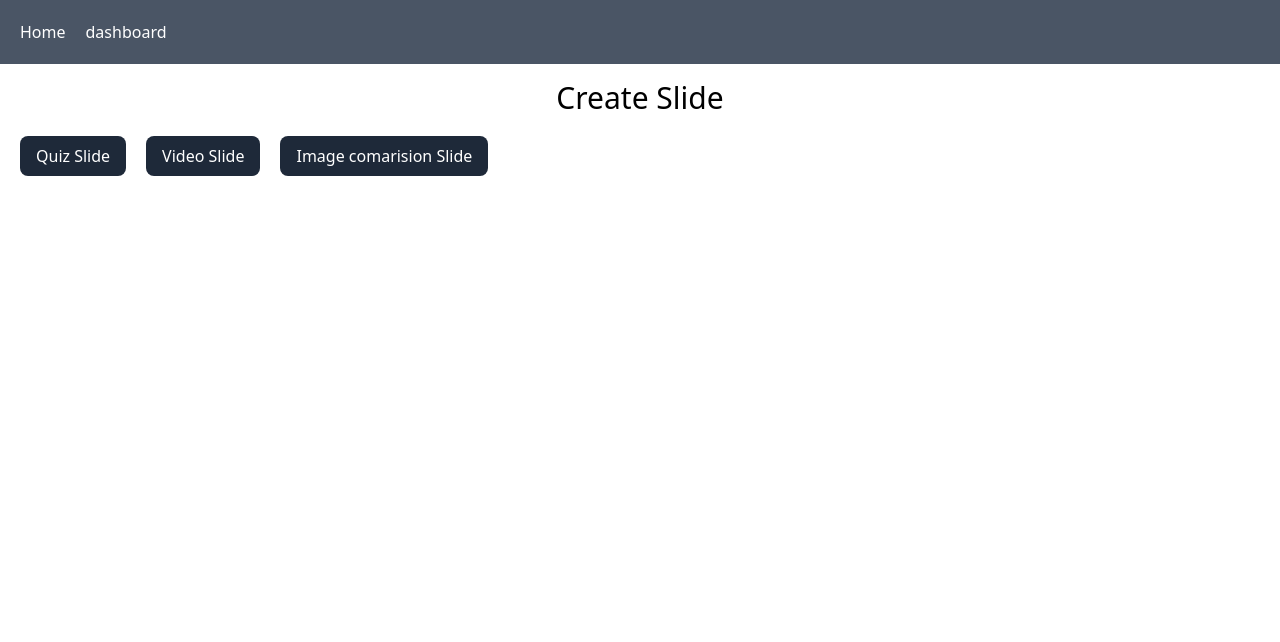
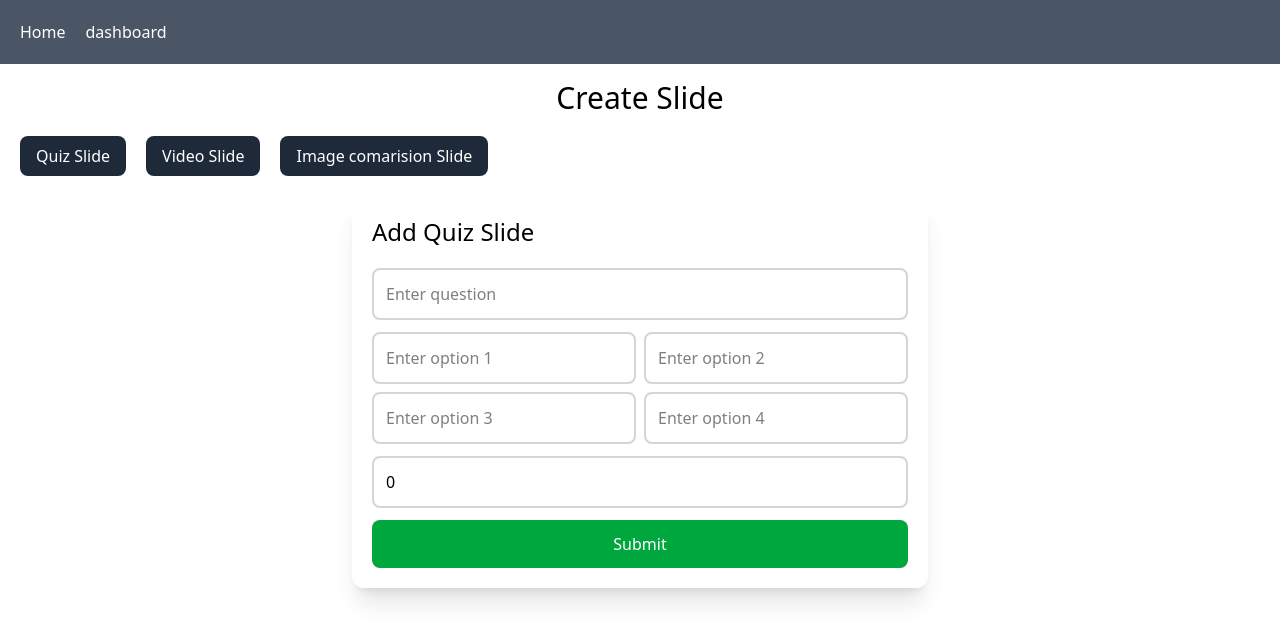
Before and after one commit to ankitjhagithub21/sparrowhost, a React (Vite) app in the folder revealjs/: page /dashboard in a window 1280 px wide. Shown: the top 642 px of the page. Built offline with nearby package versions, Linux system fonts and the light colour scheme.

Commit message:
added logic for create image comparison slide

```diff
--- a/revealjs/src/components/CreateImageComparisonSlide.jsx
+++ b/revealjs/src/components/CreateImageComparisonSlide.jsx
@@ -1,8 +1,57 @@
-
+import { useState } from 'react'
+import { useDispatch } from 'react-redux'
+import { addSlide } from "../app/slices/appSlice"
 
 const CreateImageComparisonSlide = () => {
+  const dispatch = useDispatch();
+  const initialData = {
+    realImageUrl: '',
+    fakeImageUrl: '',
+    title: '',
+    description: ''
+  }
+  const [content, setContent] = useState(initialData)
+
+  const handleChange = (e) => {
+    const { name, value } = e.target;
+
+    setContent({
+      ...content,
+      [name]: value
+    })
+
+  }
+
+  const handleSubmit = (e) => {
+    e.preventDefault();
+
+    const newSlide = {
+      id: new Date().getTime(),
+      type: "image",
+      content
+    }
+    dispatch(addSlide(newSlide));
+
+    alert("Image comparison slide added.")
+    setContent(initialData)
+
+  }
+
   return (
-    <div>CreateImageComparisonSlide</div>
+    <div className='max-w-xl mx-auto p-5 shadow-xl rounded-xl'>
+      <h2 className="mb-5 text-2xl">Add Image Comparison Slide</h2>
+      <form onSubmit={handleSubmit} className='flex flex-col gap-3'>
+
+        <input type="url" id='title' value={content.title} onChange={handleChange} className='p-3 rounded-lg border-2 border-gray-300' name='title'
+          placeholder='Enter video title' required />
+        <textarea name="description" id="description" value={content.description} onChange={handleChange} placeholder='Enter video description' rows={5} className='p-3 rounded-lg border-2 border-gray-300 resize-none' required></textarea>
+        <input type="url" placeholder='Enter real image url' name='realImageUrl' value={content.realImageUrl} id='realImageUrl' className='p-3 rounded-lg border-2 border-gray-300' onChange={handleChange} required />
+        <input type="url" placeholder='Enter real image url' id='fakeImageUrl' name='fakeImageUrl' value={content.fakeImageUrl} className='p-3 rounded-lg border-2 border-gray-300' onChange={handleChange} required />
+        <button type='submit' classN
+        ame='p-3 rounded-lg text-white bg-green-600 hover:bg-green-700'>Submit</button>
+
+      </form>
+    </div>
   )
 }
 
--- a/revealjs/src/components/CreateQuizSlide.jsx
+++ b/revealjs/src/components/CreateQuizSlide.jsx
@@ -1,17 +1,138 @@
 import { useState } from "react"
-
+import { useDispatch } from "react-redux";
+import { addSlide } from "../app/slices/appSlice"
 
 const CreateQuizSlide = () => {
   const initialState = {
-    'question':'',
-    'options':['','','',''],
-    'correctAnswer':0
+    'question': '',
+    'options': ['', '', '', ''],
+    'correctAnswer': 0
   }
-  const [content,setConent] = useState(initialState);
+
+  const [content, setContent] = useState(initialState);
+
+  const dispatch = useDispatch()
+
+  const handleChange = (e) => {
+    const { name, value } = e.target;
+
+    // Handle options array updates
+    if (name.startsWith('option')) {
+      const optionIndex = parseInt(name.replace('option', '')) - 1;
+      const newOptions = [...content.options];
+      newOptions[optionIndex] = value;
+
+      setContent({
+        ...content,
+        options: newOptions
+      });
+    } else if (name === 'correctAnswer') {
+      // Convert to number for correctAnswer
+      setContent({
+        ...content,
+        [name]: parseInt(value)
+      });
+    } else {
+      // Handle other fields (question)
+      setContent({
+        ...content,
+        [name]: value
+      });
+    }
+  }
+
+  const handleSubmit = (e) => {
+    e.preventDefault()
+    const newSlide = {
+      id: new Date().getTime(),
+      type: 'quiz',
+      content
+    }
+    dispatch(addSlide(newSlide))
+
+    // Reset form after submission
+    setContent(initialState);
+    alert("Quiz Slide added.")
+  }
 
   return (
-    <div className="max-w-xl mx-auto p-5">
+    <div className="max-w-xl mx-auto shadow-xl rounded-xl p-5">
+      <h2 className="mb-5 text-2xl">Add Quiz Slide</h2>
+      <form onSubmit={handleSubmit} className="flex flex-col gap-3">
+        <input
+          type="text"
+          id="question"
+          className='p-3 rounded-lg border-2 border-gray-300'
+          name="question"
+          value={content.question}
+          onChange={handleChange} // Added missing onChange
+          placeholder="Enter question"
+          required
+        />
 
+        <div className="grid grid-cols-2 gap-2">
+          <input
+            type="text"
+            id="option1"
+            placeholder="Enter option 1"
+            className='p-3 rounded-lg border-2 border-gray-300'
+            value={content.options[0]}
+            name="option1"
+            onChange={handleChange} // Added missing onChange
+            required
+          />
+          <input
+            type="text"
+            id="option2"
+            placeholder="Enter option 2"
+            className='p-3 rounded-lg border-2 border-gray-300'
+            value={content.options[1]} // Added missing value
+            name="option2"
+            onChange={handleChange} // Added missing onChange
+            required
+          />
+          <input
+            type="text"
+            id="option3"
+            placeholder="Enter option 3"
+            className='p-3 rounded-lg border-2 border-gray-300'
+            value={content.options[2]} // Added missing value
+            name="option3"
+            onChange={handleChange} // Added missing onChange
+            required
+          />
+          <input
+            type="text"
+            id="option4"
+            placeholder="Enter option 4" // Fixed: was "Enter option 1"
+            className='p-3 rounded-lg border-2 border-gray-300'
+            value={content.options[3]} // Added missing value
+            name="option4"
+            onChange={handleChange} // Added missing onChange
+            required
+          />
+        </div>
+
+        <input
+          type="number"
+          placeholder="Enter correct answer (0-3)" // More descriptive placeholder
+          className='p-3 rounded-lg border-2 border-gray-300'
+          id="correctAnswer"
+          min={0}
+          max={3}
+          value={content.correctAnswer} // Added missing value
+          name="correctAnswer"
+          onChange={handleChange} // Added missing onChange
+          required
+        />
+
+        <button
+          type='submit'
+          className='p-3 rounded-lg text-white bg-green-600 hover:bg-green-700'
+        >
+          Submit
+        </button>
+      </form>
     </div>
   )
 }
--- a/revealjs/src/components/CreateVideoSlide.jsx
+++ b/revealjs/src/components/CreateVideoSlide.jsx
@@ -37,13 +37,17 @@ const CreateVideoSlide = () => {
 
     return (
         <div className='max-w-xl mx-auto p-5 shadow-xl rounded-xl'>
+             <h2 className="mb-5 text-2xl">Add Video Slide</h2>
             <form onSubmit={handleSubmit} className='flex flex-col gap-3'>
 
                 <input type="text" id='title' value={content.title} onChange={handleChange} className='p-3 rounded-lg border-2 border-gray-300' name='title'
                     placeholder='Enter video title' required />
-                <textarea name="description" id="description" value={content.description} onChange={handleChange} placeholder='Enter video description' rows={5} className='p-3 rounded-lg border-2 border-gray-300 resize-none' required></textarea>
-                <input type="url" placeholder='Enter video url' value={content.videoUrl} className='p-3 rounded-lg border-2 border-gray-300' onChange={handleChange} required />
-                <button className='p-3 rounded-lg text-white bg-green-600 hover:bg-green-700'>Submit</button>
+
+                <textarea name="description" id="description"  value={content.description} onChange={handleChange} placeholder='Enter video description' rows={5} className='p-3 rounded-lg border-2 border-gray-300 resize-none' required></textarea>
+
+                <input type="url" placeholder='Enter video url' id='videoUrl' name='videoUrl' value={content.videoUrl} className='p-3 rounded-lg border-2 border-gray-300' onChange={handleChange} required />
+
+                <button type='submit' className='p-3 rounded-lg text-white bg-green-600 hover:bg-green-700'>Submit</button>
 
             </form>
         </div>
```
